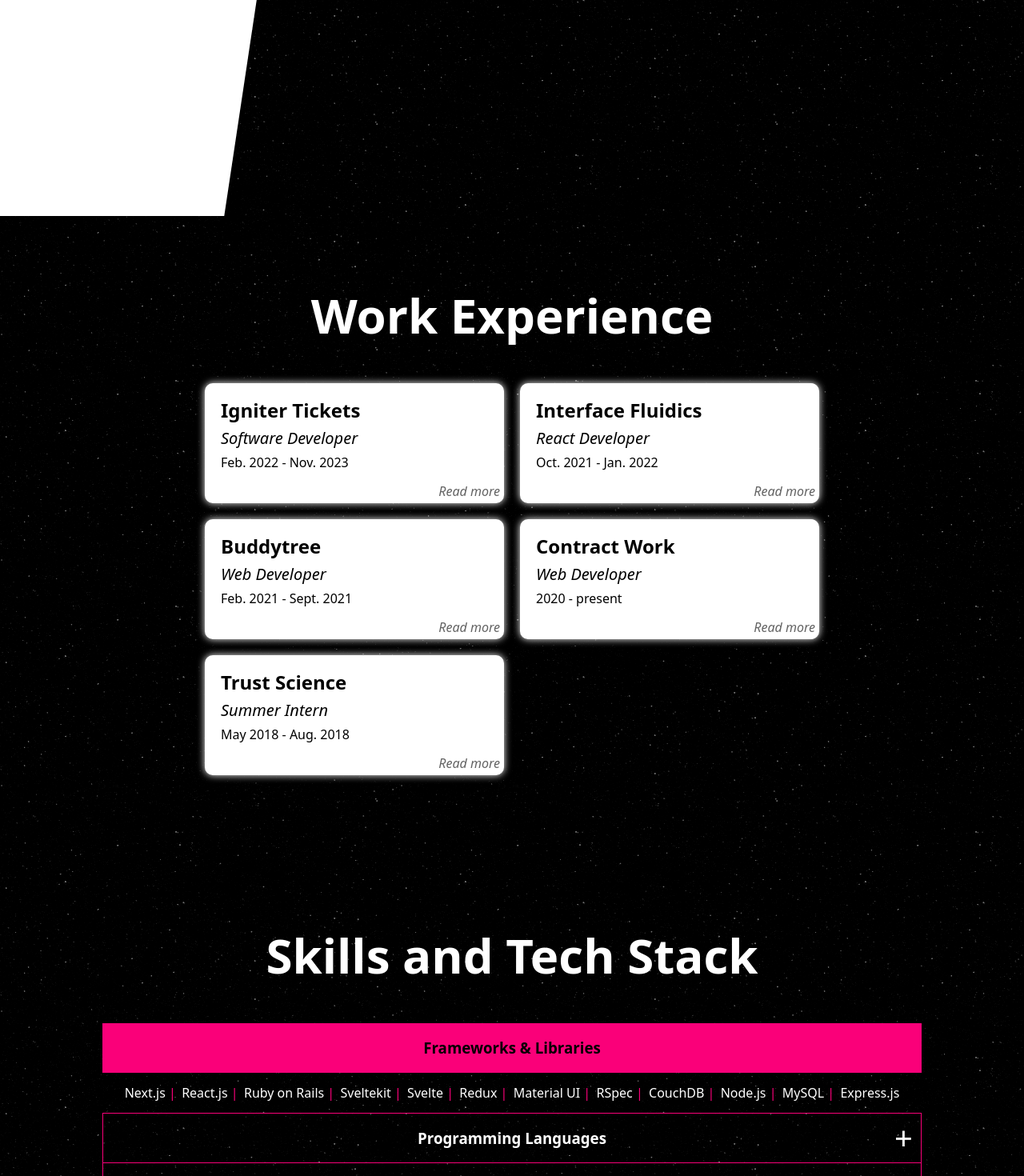
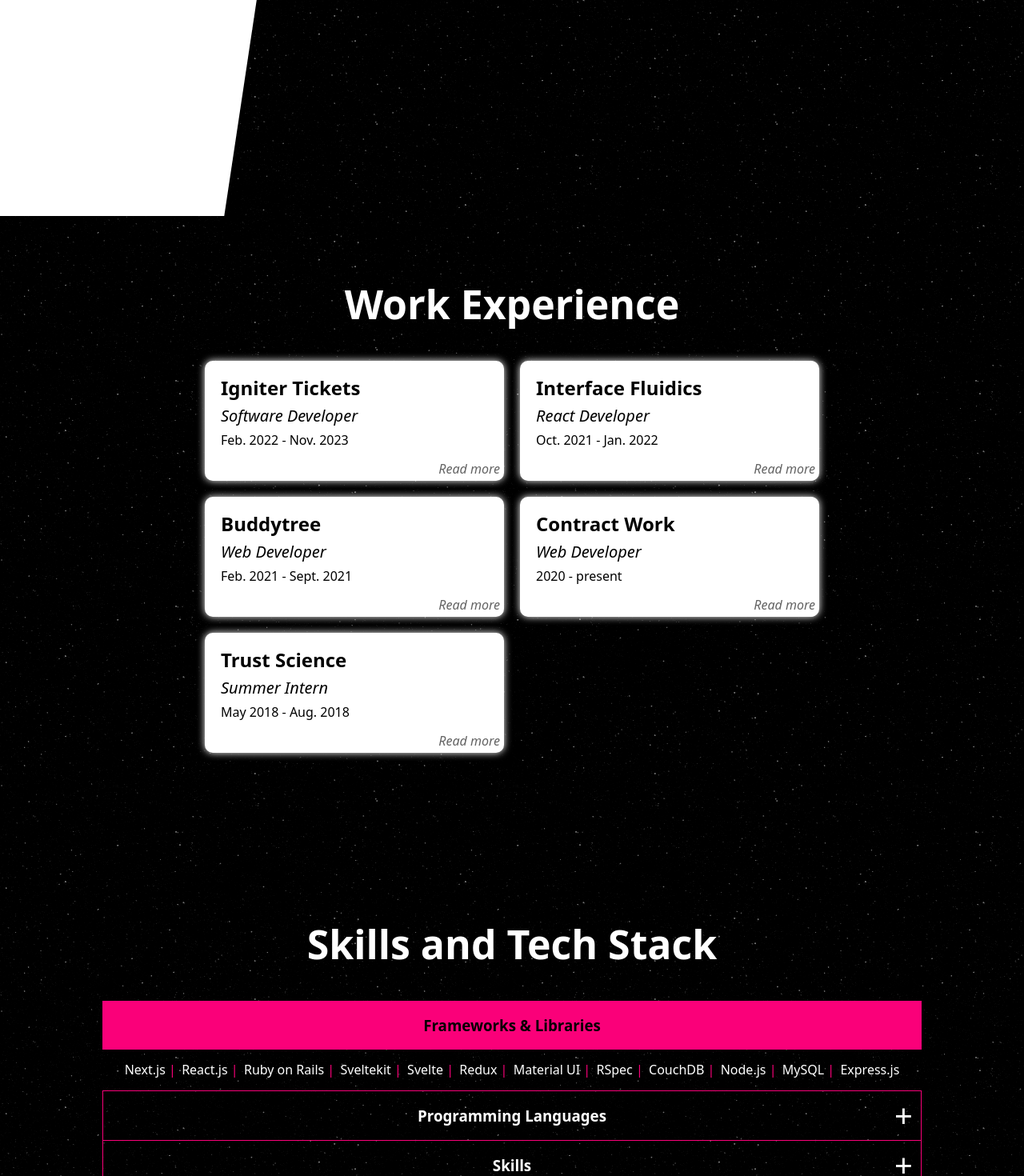
Before and after one commit to 100BC/portfolio, a SvelteKit app: page / in a window 1280 px wide. Shown: the part 1330-2800 px from the top of the page at 80% size. Built offline with nearby package versions, Linux system fonts and the light colour scheme; no server answers.

Commit message:
Update overflow styling

```diff
--- a/src/app.scss
+++ b/src/app.scss
@@ -62,8 +62,8 @@ ul {
 
 .fullPage {
   width: 100%;
-  min-height: 100vh;
-  min-height: 100svh;
+  height: 100vh;
+  height: 100svh;
 }
 
 section {
--- a/src/lib/components/WorkExperience.svelte
+++ b/src/lib/components/WorkExperience.svelte
@@ -41,8 +41,10 @@
 
 <style lang="scss">
   .card {
+    max-height: 80%;
     padding: 2rem;
     margin: auto;
+    overflow-y: auto;
     color: #000;
     background-color: #fff;
     border-radius: $borderRadius;
--- a/src/routes/_sections/about.svelte
+++ b/src/routes/_sections/about.svelte
@@ -191,6 +191,8 @@
 
   .right {
     width: 100%;
+    max-height: 80%;
+    overflow-y: auto;
   }
 
   .tabContent,
@@ -216,6 +218,7 @@
 
     .left {
       width: 100%;
+      height: initial;
       clip-path: initial;
     }
 
--- a/src/routes/_sections/contact.svelte
+++ b/src/routes/_sections/contact.svelte
@@ -85,7 +85,7 @@
   }
 
   h2 {
-    font-size: 6rem;
+    font-size: 5rem;
     text-align: center;
   }
 
--- a/src/routes/_sections/experience.svelte
+++ b/src/routes/_sections/experience.svelte
@@ -144,7 +144,7 @@
   }
 
   h2 {
-    font-size: 6rem;
+    font-size: 5rem;
     text-align: center;
   }
 
--- a/src/routes/_sections/intro.svelte
+++ b/src/routes/_sections/intro.svelte
@@ -107,6 +107,11 @@
   @media screen and (width <= $tablet) {
     section {
       font-size: 2rem;
+
+      > div {
+        max-height: 80%;
+        overflow-y: auto;
+      }
     }
   }
 </style>
--- a/src/routes/_sections/skills.svelte
+++ b/src/routes/_sections/skills.svelte
@@ -61,7 +61,7 @@
   }
 
   h2 {
-    font-size: 6rem;
+    font-size: 5rem;
     text-align: center;
   }
 </style>
```
